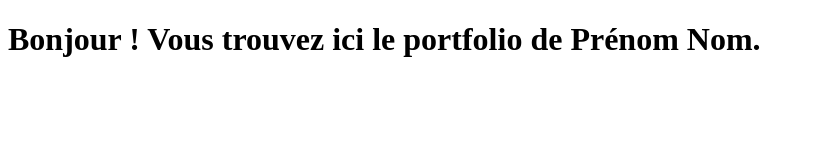
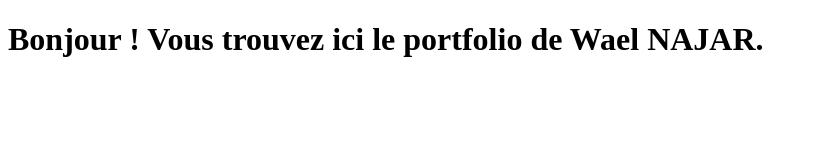
Before and after one commit to WaelNAJAR/Wael-Najar.github.io, a plain HTML site: page index.html in a window 1280 px wide. Shown: the whole page, without its empty margins (0-817 px from the left). Drawn offline with Linux system fonts and the light colour scheme.

Commit message:
Update index.html

```diff
--- a/index.html
+++ b/index.html
@@ -5,6 +5,6 @@
     <title>Portfolio de Wael NAJAR</title>
   </head>
   <body>
-    <h1>Bonjour ! Vous trouvez ici le portfolio de Prénom Nom.</h1>
+    <h1>Bonjour ! Vous trouvez ici le portfolio de Wael NAJAR.</h1>
   </body>
 </html>
```
